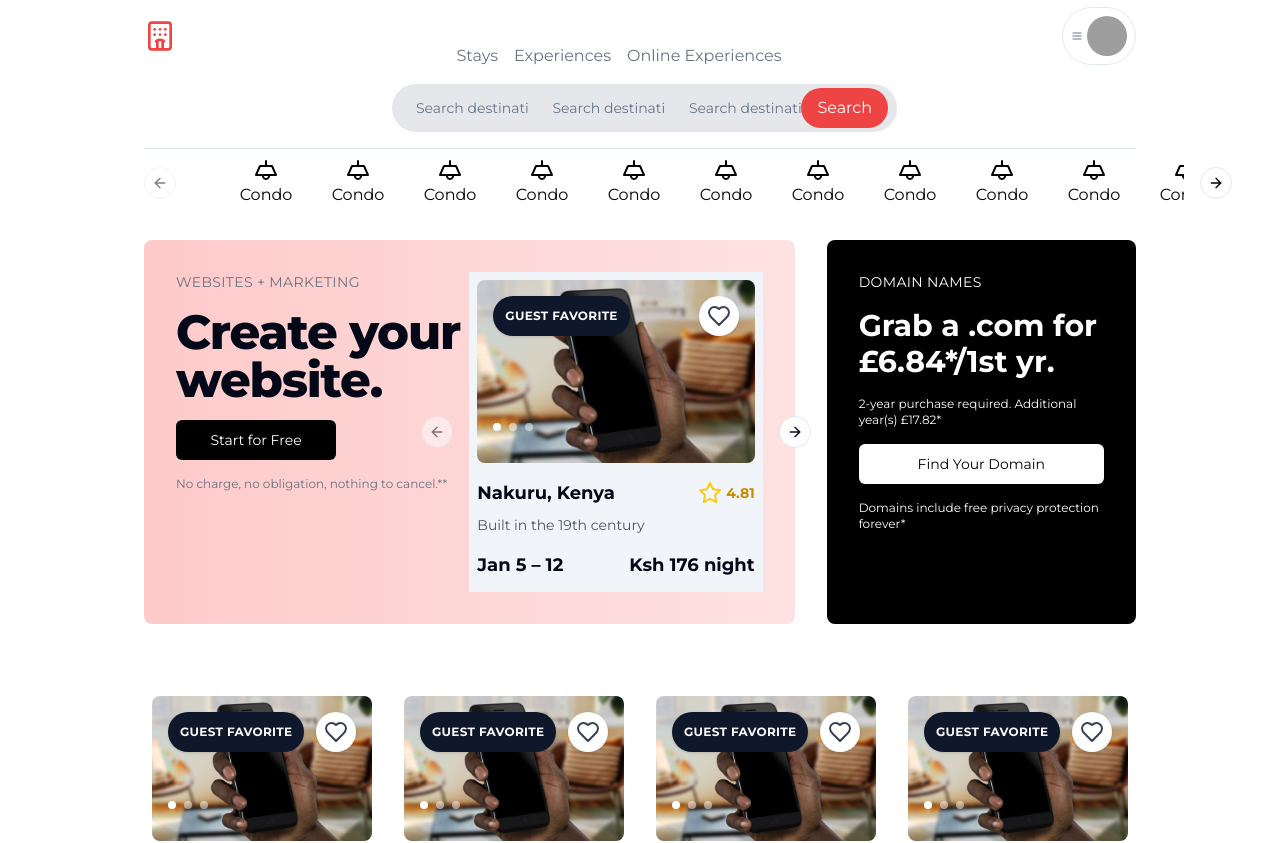
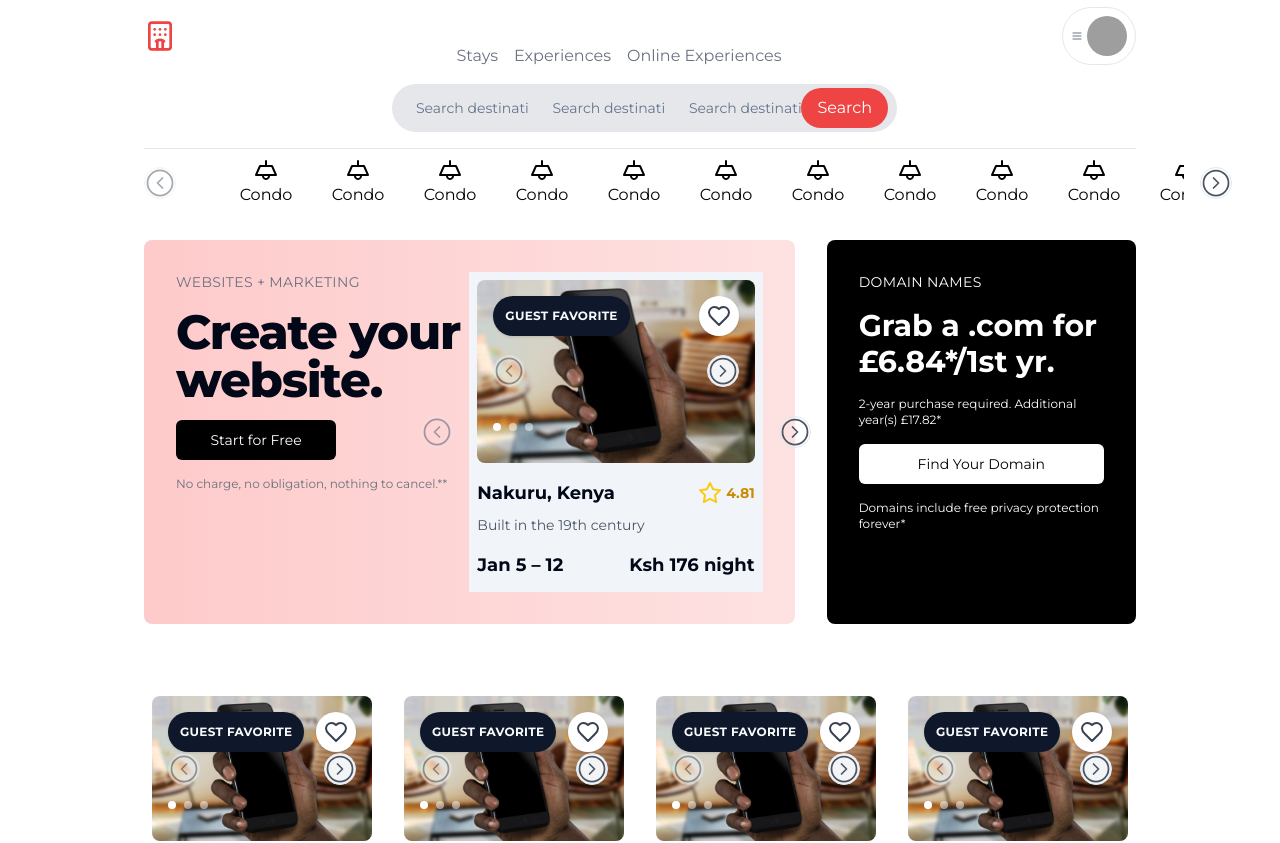
Before and after one commit to justinelut/blissify, a React (Vite) app: page / in a window 1280 px wide. Shown: the top 843 px of the page. Built offline with nearby package versions, Linux system fonts and the light colour scheme; grey boxes are pictures that could not be loaded.

Commit message:
Carousal

```diff
--- a/src/components/customui/carousellayout.tsx
+++ b/src/components/customui/carousellayout.tsx
@@ -1,8 +1,6 @@
-import { Card, CardContent } from "@/components/ui/card";
 import {
   Carousel,
   CarouselContent,
-  CarouselItem,
   CarouselNext,
   CarouselPrevious,
 } from "@/components/ui/carousel";
@@ -14,10 +12,10 @@
 
 const CarouselLayout: React.FC<CarouselProps> = ({ children }) => {
   return (
-    <Carousel className="w-full max-w-xs">
+    <Carousel className="w-full max-w-lg">
       <CarouselContent>{children}</CarouselContent>
-      <CarouselPrevious />
-      <CarouselNext />
+      <CarouselPrevious className="bg-transparent" />
+      <CarouselNext className="bg-transparent" />
     </Carousel>
   );
 };
--- a/src/components/ui/carousel.tsx
+++ b/src/components/ui/carousel.tsx
@@ -4,7 +4,7 @@
   type EmblaOptionsType as CarouselOptions,
   type EmblaPluginType as CarouselPlugin,
 } from "embla-carousel-react"
-import { ArrowLeft, ArrowRight } from "lucide-react"
+import { ArrowLeft, ArrowRight, ChevronLeftCircle, ChevronRightCircle } from "lucide-react"
 
 import { cn } from "@/lib/utils"
 import { Button } from "@/components/ui/button"
@@ -211,7 +211,7 @@
       onClick={scrollPrev}
       {...props}
     >
-      <ArrowLeft className="h-4 w-4" />
+      <ChevronLeftCircle strokeWidth={1.4} className="h-8 w-8 text-gray-600" />
       <span className="sr-only">Previous slide</span>
     </Button>
   )
@@ -240,7 +240,7 @@
       onClick={scrollNext}
       {...props}
     >
-      <ArrowRight className="h-4 w-4" />
+      <ChevronRightCircle strokeWidth={1.4} className="h-8 w-8 text-gray-600" />
       <span className="sr-only">Next slide</span>
     </Button>
   )
--- a/src/components/ui/form.tsx
+++ b/src/components/ui/form.tsx
@@ -78,7 +78,7 @@
 
   return (
     <FormItemContext.Provider value={{ id }}>
-      <div ref={ref} className={cn("space-y-2", className)} {...props} />
+      <div ref={ref} className={cn(`space-y-2`, className)} {...props} />
     </FormItemContext.Provider>
   )
 })
--- a/src/home/index.tsx
+++ b/src/home/index.tsx
@@ -1,14 +1,15 @@
 import Featured from "@/home/featured";
 import PropertyCard from "@/home/propertycard";
-import { useAutoAnimate } from '@formkit/auto-animate/react'
+
 
 export default function Home() {
-  const [listref] = useAutoAnimate<HTMLDivElement>()
+
+
 
   return (
     <div>
         <Featured />
-        <div ref={listref} className="grid grid-cols-1 md:grid-cols-3 lg:grid-cols-4 px-4 sm:px-6 md:px-32 lg:px-36 gap-4 mb-10">
+        <div  className="grid grid-cols-1 md:grid-cols-3 lg:grid-cols-4 px-4 sm:px-6 md:px-32 lg:px-36 gap-4 mb-10">
           <PropertyCard image="/assets/featured.jpg" />
           <PropertyCard image="/assets/featured.jpg" />
           <PropertyCard image="/assets/featured.jpg" />
--- a/src/home/propertycard.tsx
+++ b/src/home/propertycard.tsx
@@ -1,23 +1,30 @@
-import { Button } from "@/components/ui/button"
-import { Card } from "@/components/ui/card"
-import { HeartIcon, StarIcon } from "lucide-react"
-
+import { Button } from "@/components/ui/button";
+import {
+  Carousel,
+  CarouselContent,
+  CarouselItem,
+  CarouselNext,
+  CarouselPrevious,
+} from "@/components/ui/carousel";
+import { HeartIcon, StarIcon } from "lucide-react";
 
 interface PropertyProps {
-    image: string,
+  image: string;
 }
 
-export default function PropertyCard({image}:PropertyProps) {
+export default function PropertyCard({ image }: PropertyProps) {
   return (
     <div className="w-full h-full rounded-lg overflow-hidden p-2">
       <div className="relative">
         <div className="carousel">
           <div className="carousel-inner">
             <div className="carousel-item active">
+              <Carousel className="w-full max-w-lg rounded-lg">
+                <CarouselContent className="rounded-lg">
+                <CarouselItem>
                   <img
                     alt="Guest house"
-                className="w-full h-auto rounded-lg"
-                height="250"
+                    className="w-full h-full rounded-lg"
                     src={image}
                     style={{
                       aspectRatio: "379/250",
@@ -25,6 +32,35 @@
                     }}
                     width="379"
                   />
+                  </CarouselItem>
+                <CarouselItem>
+                  <img
+                    alt="Guest house"
+                    className="w-full h-full rounded-lg"
+                    src={image}
+                    style={{
+                      aspectRatio: "379/250",
+                      objectFit: "cover",
+                    }}
+                    width="379"
+                  />
+                  </CarouselItem>
+                <CarouselItem>
+                  <img
+                    alt="Guest house"
+                    className="w-full h-full rounded-lg"
+                    src={image}
+                    style={{
+                      aspectRatio: "379/250",
+                      objectFit: "cover",
+                    }}
+                    width="379"
+                  />
+                  </CarouselItem>
+                </CarouselContent>
+                <CarouselPrevious className="ml-16 bg-gray-100" />
+                <CarouselNext className="mr-16 bg-gray-100" />
+              </Carousel>
             </div>
           </div>
           <div className="carousel-indicators flex justify-center space-x-2 absolute bottom-4 p-4">
@@ -45,7 +81,9 @@
           <h3 className="text-lg font-semibold">Nakuru, Kenya</h3>
           <div className="flex items-center">
             <StarIcon className="text-yellow-400" />
-            <span className="text-sm font-semibold text-yellow-600 ml-1">4.81</span>
+            <span className="text-sm font-semibold text-yellow-600 ml-1">
+              4.81
+            </span>
           </div>
         </div>
         <p className="text-sm text-gray-600">Built in the 19th century</p>
@@ -55,5 +93,5 @@
         </div>
       </div>
     </div>
-  )
+  );
 }
--- a/src/main.tsx
+++ b/src/main.tsx
@@ -1,4 +1,5 @@
 import { ThemeProvider } from "@/components/darktheme/theme-provider";
+import { AnimatePresence } from "framer-motion";
 import Dashboard from "@/dashboard/index.tsx";
 import Properties from "@/dashboard/properties/index.tsx";
 import Layout from "@/dashboard/Layout.tsx";
@@ -60,9 +61,6 @@
   component: Payments,
 });
 
-
-
-
 //all routes that are under dashboard
 
 const dashboardRoute = new Route({
@@ -93,7 +91,13 @@
 ]);
 
 const home = homeRoute.addChildren([]);
-const routeTree = rootRoute.addChildren([dashboard, home, subscribeRoute, authRoute, singlePropertyRoute]);
+const routeTree = rootRoute.addChildren([
+  dashboard,
+  home,
+  subscribeRoute,
+  authRoute,
+  singlePropertyRoute,
+]);
 
 const router = new Router({ routeTree });
 
@@ -108,9 +112,11 @@
   const root = ReactDOM.createRoot(rootElement);
   root.render(
     <StrictMode>
-      <ThemeProvider defaultTheme="system" storageKey="vite-ui-theme">
-        <RouterProvider router={router} />
-      </ThemeProvider>
+      <AnimatePresence initial={false}>
+        <ThemeProvider defaultTheme="system" storageKey="vite-ui-theme">
+          <RouterProvider router={router} />
+        </ThemeProvider>
+      </AnimatePresence>
     </StrictMode>
   );
 }
--- a/src/payments/index.tsx
+++ b/src/payments/index.tsx
@@ -34,9 +34,11 @@
   const {reset, clearErrors, watch} = form
 
 
+
   function onSubmit(data: z.infer<typeof FormSchema>) {
     console.log(data);
   }
+
 
   return (
     <div className="container mx-auto py-10">
```
Lines whose indentation alone changed are shown as unchanged.
